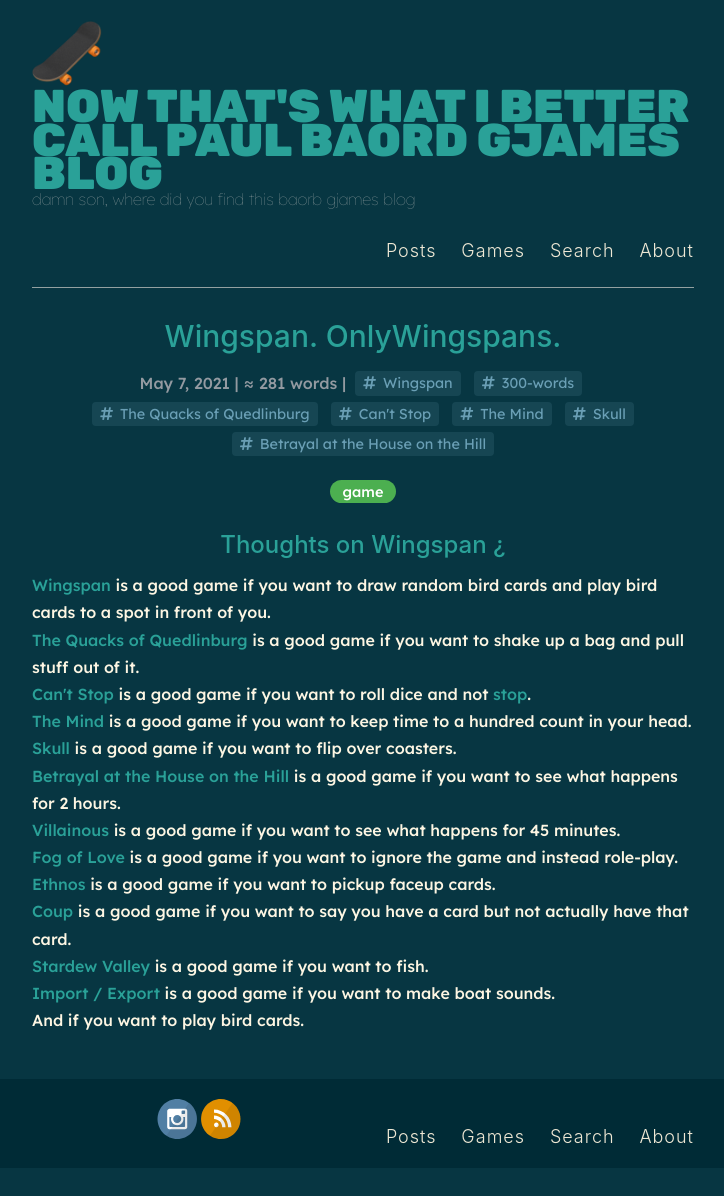
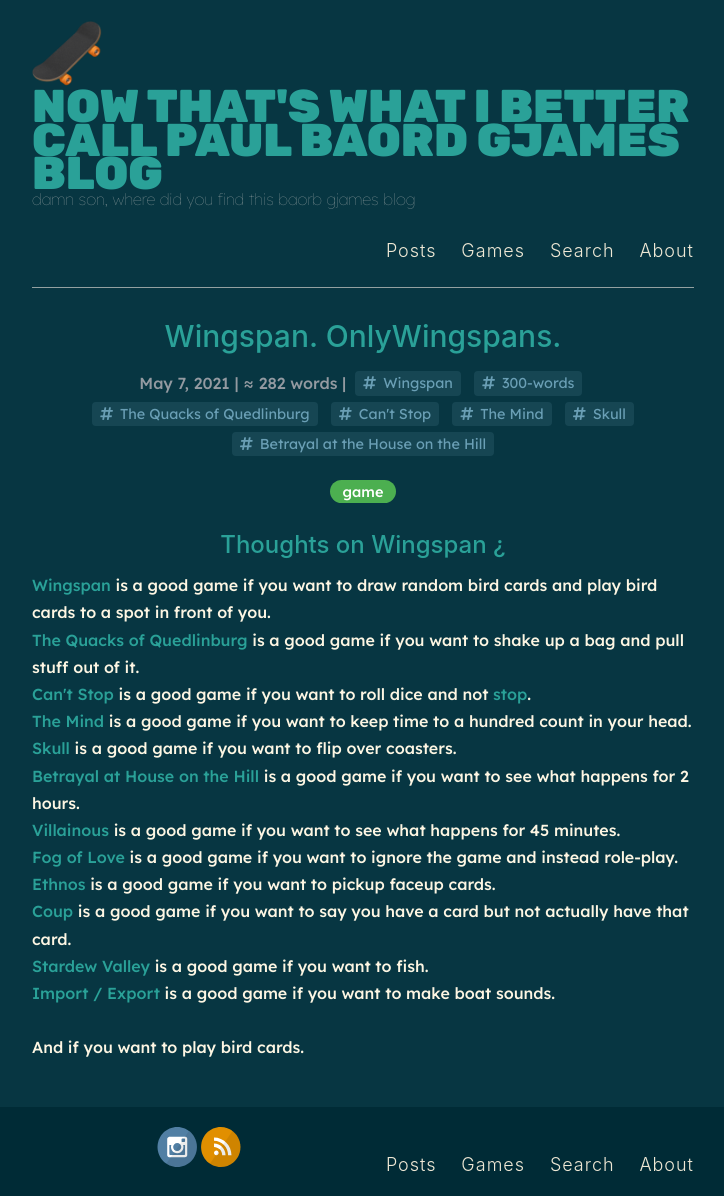
Before and after one commit to PKBoo/blog, a Jekyll site: the page built from game/_posts/2021-05-07-wingspan.md, in a window 1280 px wide. Shown: the whole page, without its empty margins (277-1001 px from the left). Built offline with Jekyll 4.4.1, drawn with Linux system fonts in a browser that asks for light colours; nearby versions of some CDN libraries; some web fonts are replaced; our own code applies the rules of GitHub Pages for plain Markdown files; before the commit the page ends 1168 px from its top, so only the background shows below that.

Commit message:
Add Beyond The Sun review draft_1
- fix betrayal title in review and mega review
- add link to youtube video in charterstone review

```diff
--- a/game/_posts/2021-05-07-wingspan.md
+++ b/game/_posts/2021-05-07-wingspan.md
@@ -16,7 +16,7 @@
 <br>
 <a href="{{ site.baseurl }}/300words/c59a448ea61efdadc71df3bc7ebe6774"> Skull </a> is a good game if you want to flip over coasters.
 <br>
-<a href="{{ site.baseurl }}/300words/0f48e234c6d98a246f70d06e7e7ec60d"> Betrayal at the House on the Hill </a> is a good game if you want to see what happens for 2 hours.
+<a href="{{ site.baseurl }}/300words/0f48e234c6d98a246f70d06e7e7ec60d"> Betrayal at House on the Hill </a> is a good game if you want to see what happens for 2 hours.
 <br>
 <a href=""> Villainous </a> is a good game if you want to see what happens for 45 minutes.
 <br>
@@ -30,6 +30,7 @@
 <br>
 <a href=""> Import / Export </a> is a good game if you want to make boat sounds.
 <br>
+<br>
 
 And if you want to play bird cards.
 
```
Also changed, not shown: _300words/2021-05-21-c4ec72e926e741ea35a18878b0310324.md (+1 -1 lines), game/_posts/2020-10-23-charterstone.md (+1 -1 lines), game/_posts/2021-06-26-beyond-the-sun.md (added, +35 -0 lines).
